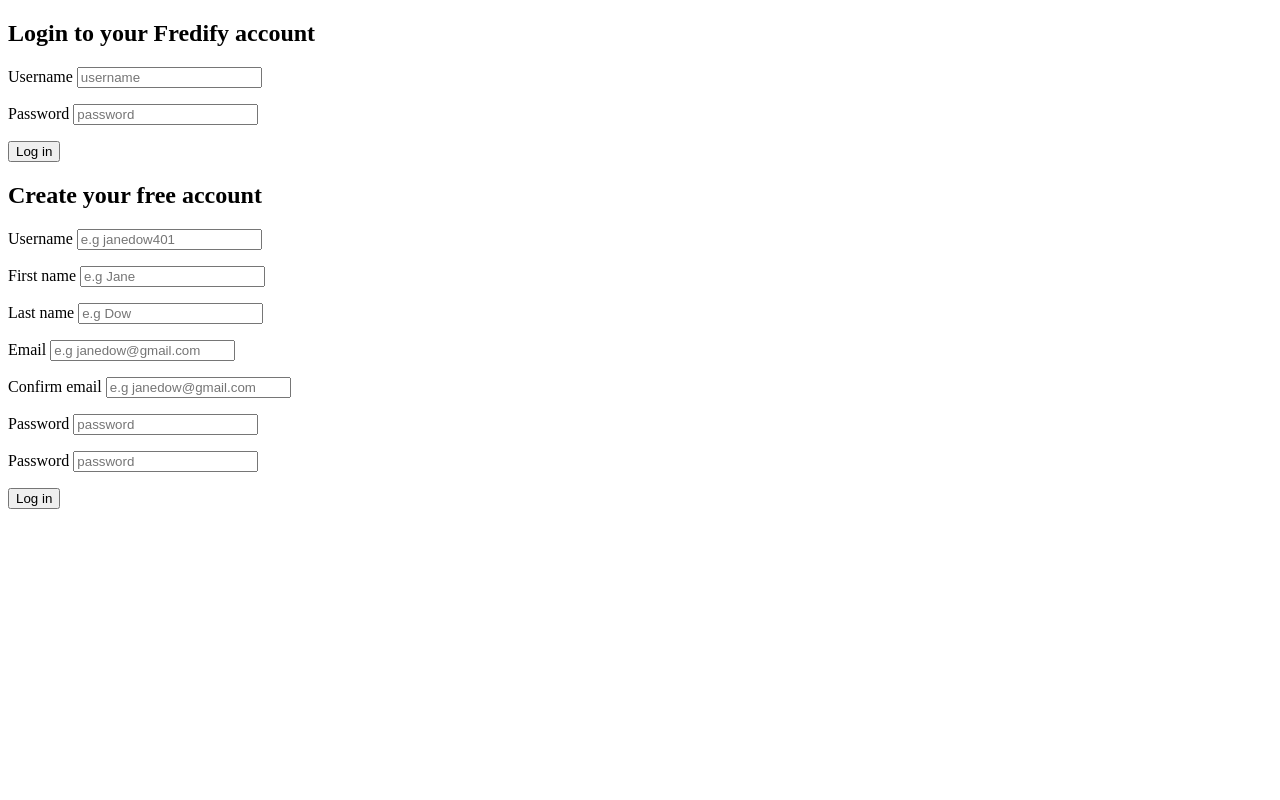
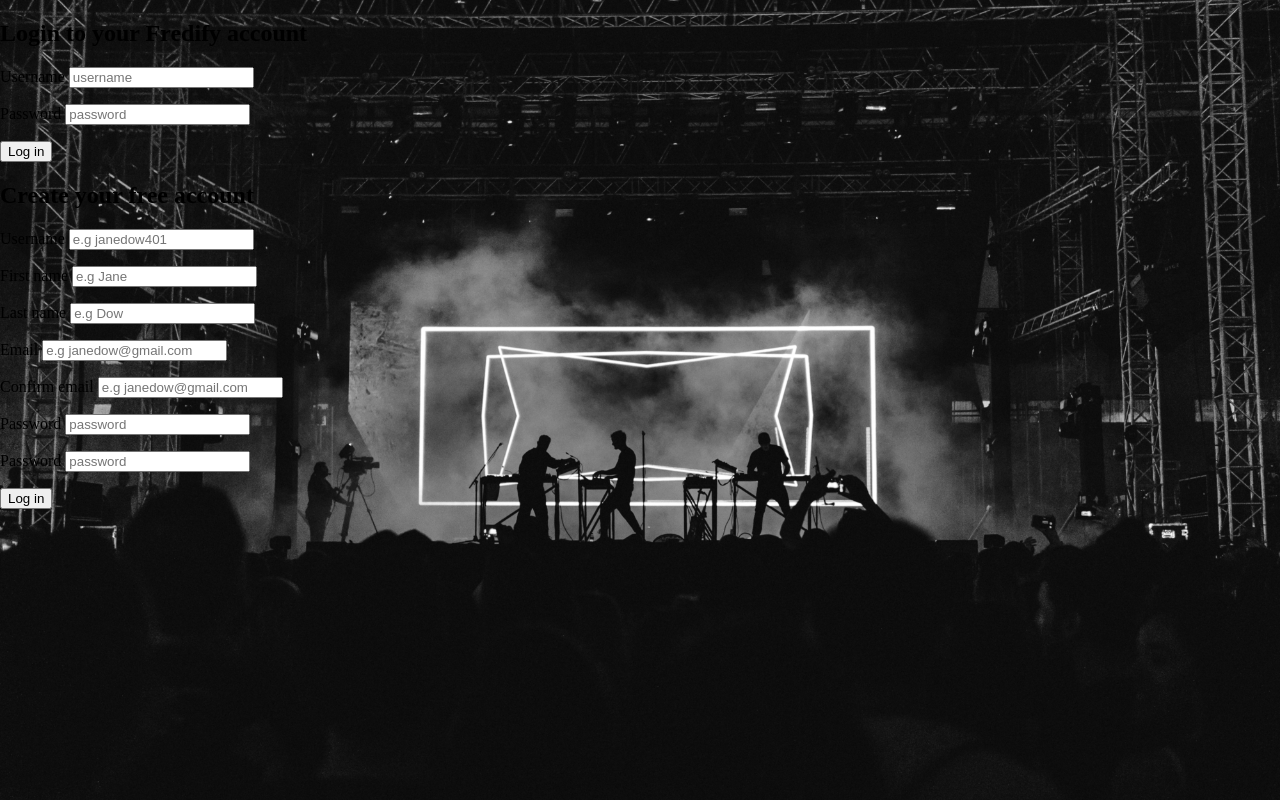
Before and after one commit to fredpen/Fredify-spotify-clone, a PHP site: page /register.php in a window 1280 px wide. Run offline with PHP 8.4, Linux system fonts and the light colour scheme.

Commit message:
styling of the register page Adding a background image

```diff
--- /dev/null
+++ b/assets/css/register.css
@@ -0,0 +1,15 @@
+html,body{
+  margin: 0;
+  padding: 0;
+}
+
+
+#background{
+    background-color: #9e9e9e4a;
+    background-image: url(../images/bg.jpg);
+    background-position: center;
+    width: 100vw;
+    height: 100vh;
+    background-size: cover;
+    display: table;
+}
--- a/register.php
+++ b/register.php
@@ -1,8 +1,10 @@
 <?php
-  include ("includes/database-config.php");
   include ("includes/classes/Constants.php");
   include ("includes/classes/Account.php");
+  include ("includes/database-config.php");
+
   $account = new Account($con);
+
   include ("includes/handlers/register-handler.php");
   include ("includes/handlers/login-handler.php");
 
@@ -19,14 +21,15 @@ function getInputValue ($name) {
 <html lang="en" dir="ltr">
   <head>
     <meta charset="utf-8">
-    <title>Register</title>
+    <title>Welcome to Fredify!</title>
+    <link rel="stylesheet" href="assets/css/register.css">
   </head>
 
   <body>
-
+    <div id="background">
        <form id="inputContainer" action="register.php" method="POST">
         <h2>Login to your Fredify account</h2>
-      <p><?php echo $account->getError(Constants::$loginFailed) ?>
+        <p>
           <label for="loginUsername">Username</label>
           <input type="text" name="loginUsername" placeholder="username" required>
         </p>
@@ -80,6 +83,7 @@ function getInputValue ($name) {
         </p>
         <button type="submit" name="registerButton">Log in</button>
       </form>
+    </div>
   </body>
 
 </html>
```
Also changed, not shown: assets/images/bg.jpg (added). Lines whose indentation alone changed are shown as unchanged.
